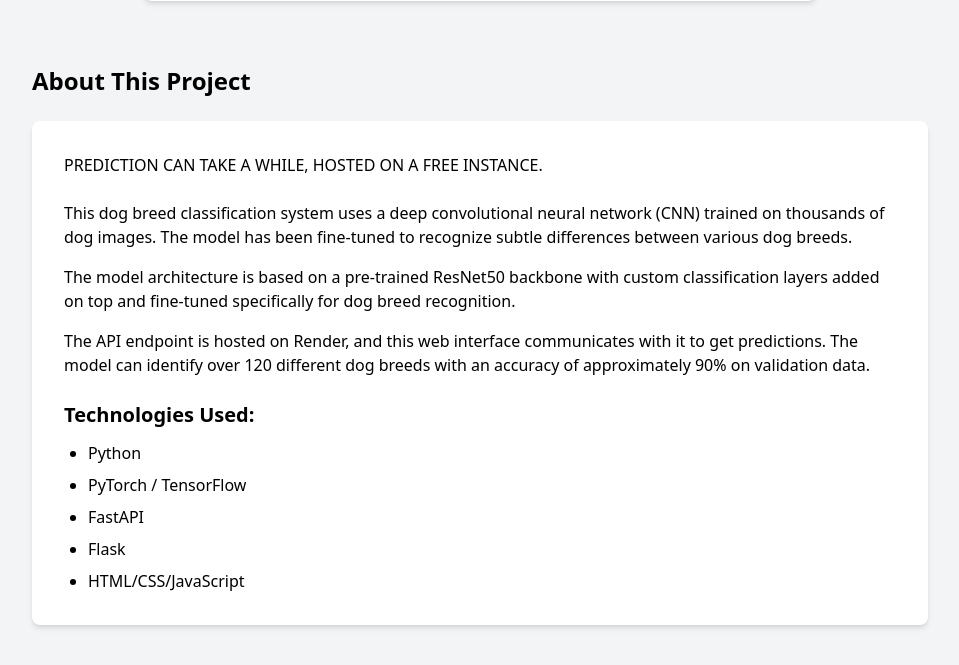
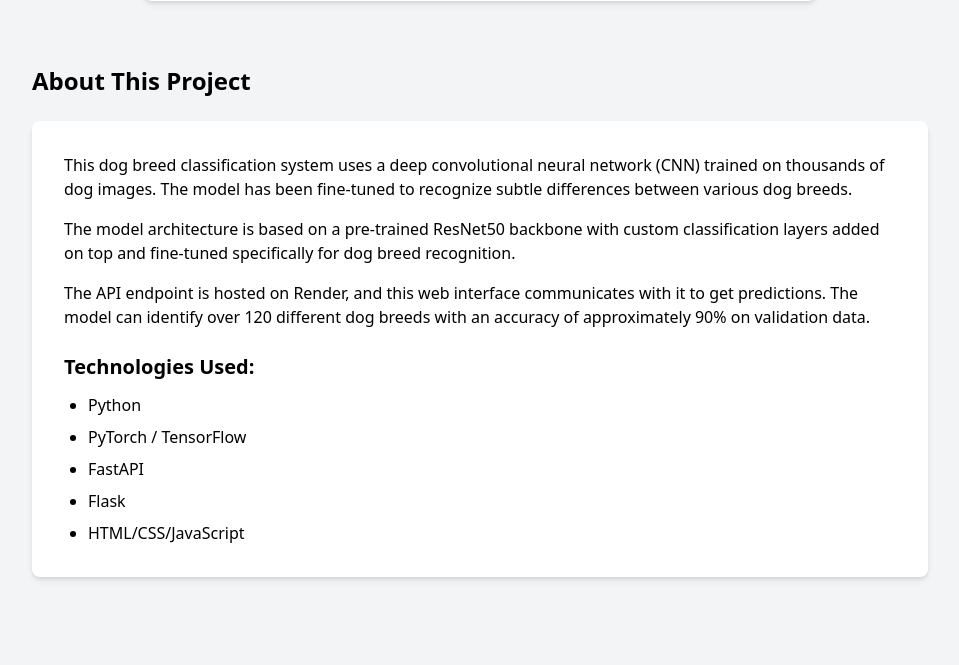
Before and after one commit to prashandramesar/personal-website, a Flask app: page /dog-classifier/ in a window 1280 px wide. Shown: the part 575-1240 px from the top of the page, without its empty margins (160-1119 px from the left). Run offline with Flask 3, Linux system fonts and the light colour scheme.

Commit message:
remove timeout warning

```diff
--- a/dog_classifier/templates/dog_classifier.html
+++ b/dog_classifier/templates/dog_classifier.html
@@ -85,7 +85,6 @@
             <h2 class="text-2xl font-bold mb-6">About This Project</h2>
             <div class="bg-white rounded-lg shadow-md p-8">
                 <p class="mb-4">
-                    PREDICTION CAN TAKE A WHILE, HOSTED ON A FREE INSTANCE. <br /><br />
                     This dog breed classification system uses a deep convolutional neural network (CNN) trained on thousands of dog images. The model has been fine-tuned to recognize subtle differences between various dog breeds.
                 </p>
                 <p class="mb-4">
```
